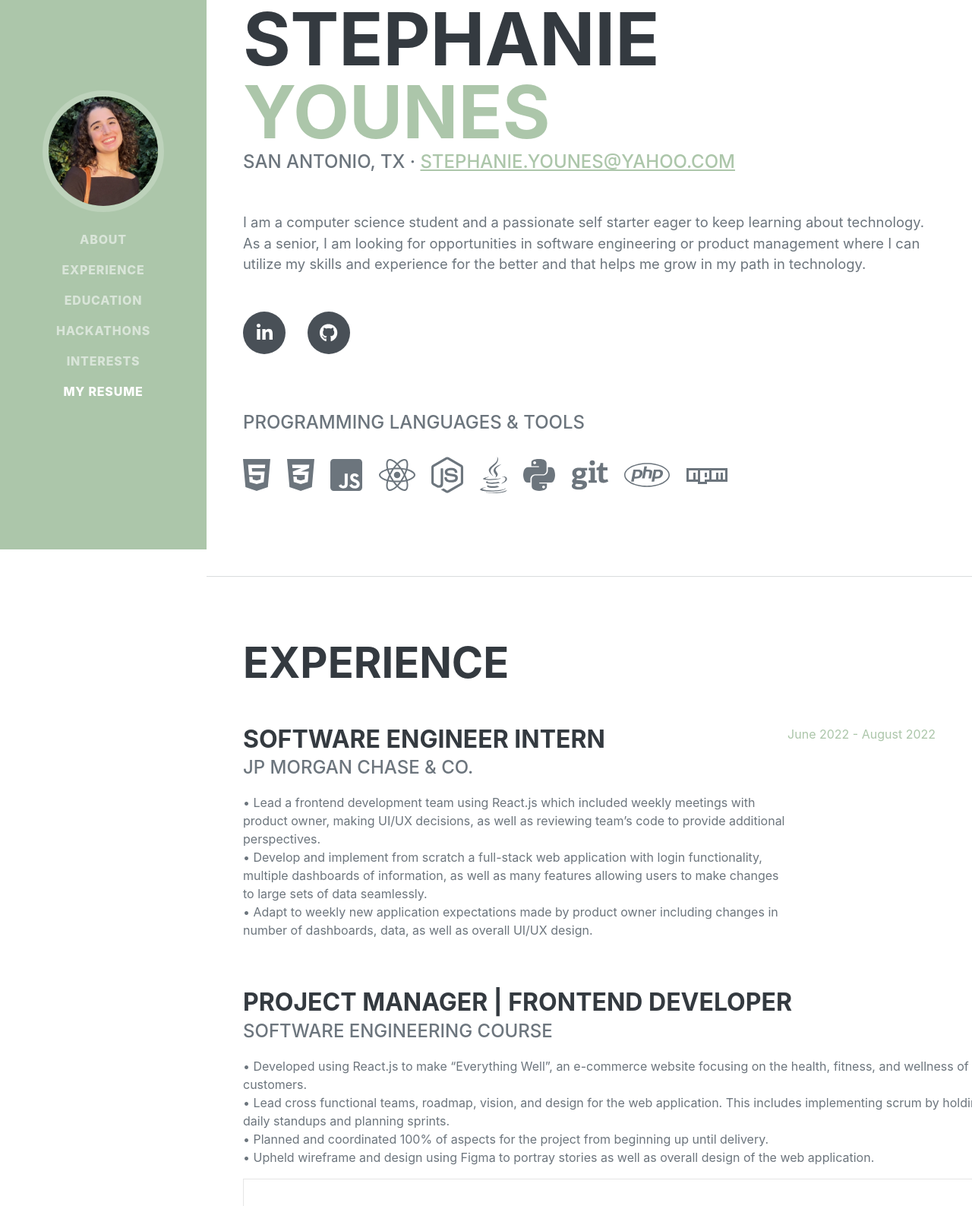
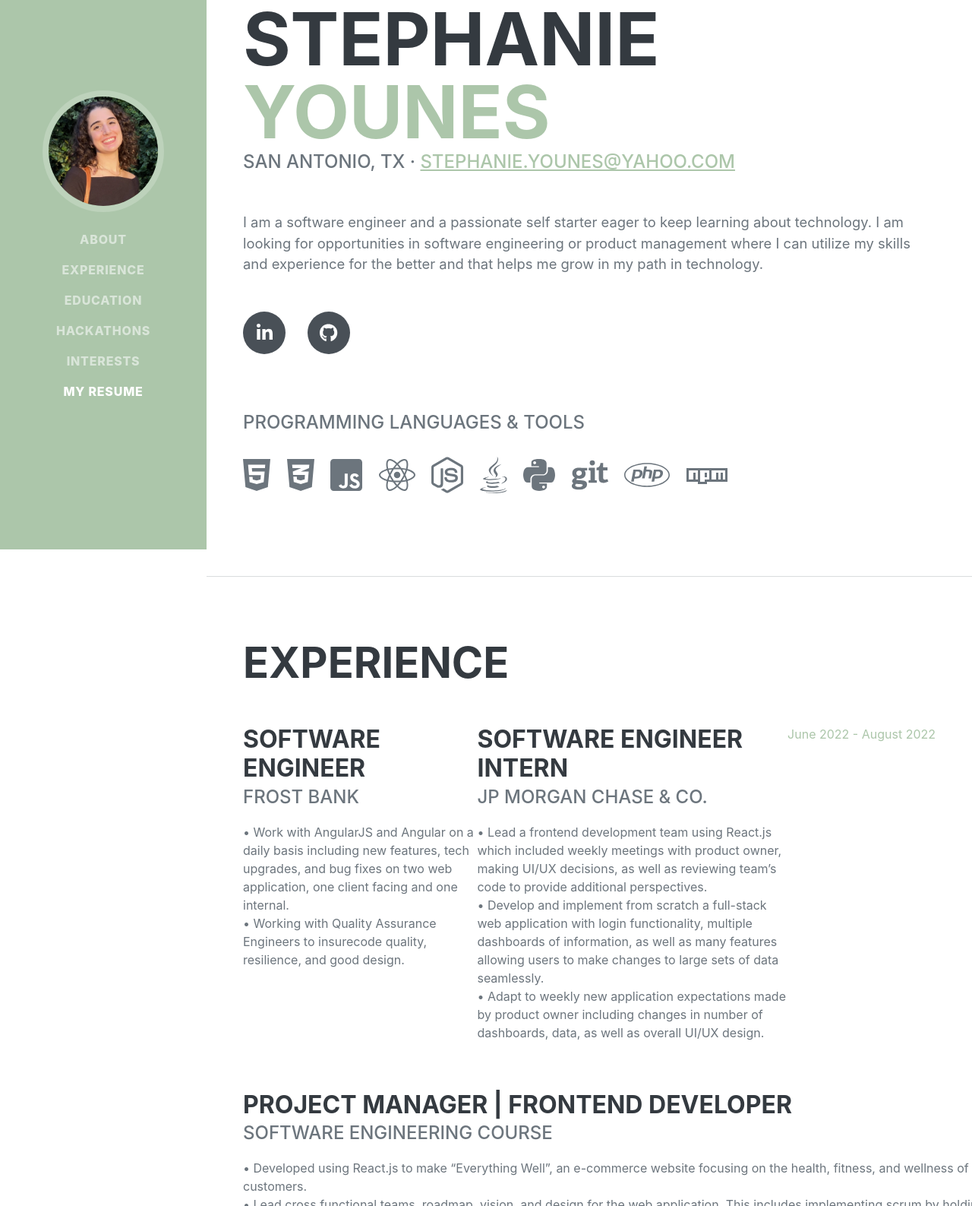
Before and after one commit to stephanieyounes/SummerPortfolio, a plain HTML site: page index.html in a window 1280 px wide. Shown: the part 77-1664 px from the top of the page at 76% size. Drawn offline with nearby package versions, Linux system fonts and the light colour scheme; grey boxes are pictures that could not be loaded; a web font is replaced by a local one.

Commit message:
Update experience

```diff
--- a/index.html
+++ b/index.html
@@ -51,7 +51,7 @@
                         San Antonio, TX ·
                         <a href="mailto:name@email.com">stephanie.younes@yahoo.com</a>
                     </div>
-                    <p class="lead mb-5">I am a computer science student and a passionate self starter eager to keep learning about technology. As a senior, I am looking for opportunities in software engineering or product management where I can utilize my skills and experience for the better and that helps me grow in my path in technology.</p>
+                    <p class="lead mb-5">I am a software engineer and a passionate self starter eager to keep learning about technology. I am looking for opportunities in software engineering or product management where I can utilize my skills and experience for the better and that helps me grow in my path in technology.</p>
                     <div class="social-icons">
                         <a class="social-icon" href="https://www.linkedin.com/in/stephanieyounes/" target="_blank"><i class="fab fa-linkedin-in"></i></a>
                         <a class="social-icon" href="https://github.com/stephanieyounes" target="_blank"><i class="fab fa-github"></i></a>
@@ -98,6 +98,15 @@
                     <h2 class="mb-5">Experience</h2>
 
                     <div class="d-flex flex-column flex-md-row justify-content-between mb-5">
+			    <div class="flex-grow-1">
+                            <h3 class="mb-0">Software Engineer</h3>
+                            <div class="subheading mb-3">Frost Bank</div>
+                            <p>• Work with AngularJS and Angular on a daily basis including new features, tech upgrades, and bug fixes on two web application, one client facing and one internal.<br />
+				• Working with Quality Assurance Engineers to insurecode quality, resilience, and good design. <br />
+
+
+</p>
+                        </div>
                         <div class="flex-grow-1">
                             <h3 class="mb-0">Software Engineer Intern</h3>
                             <div class="subheading mb-3">JP Morgan Chase & Co.</div>
```
